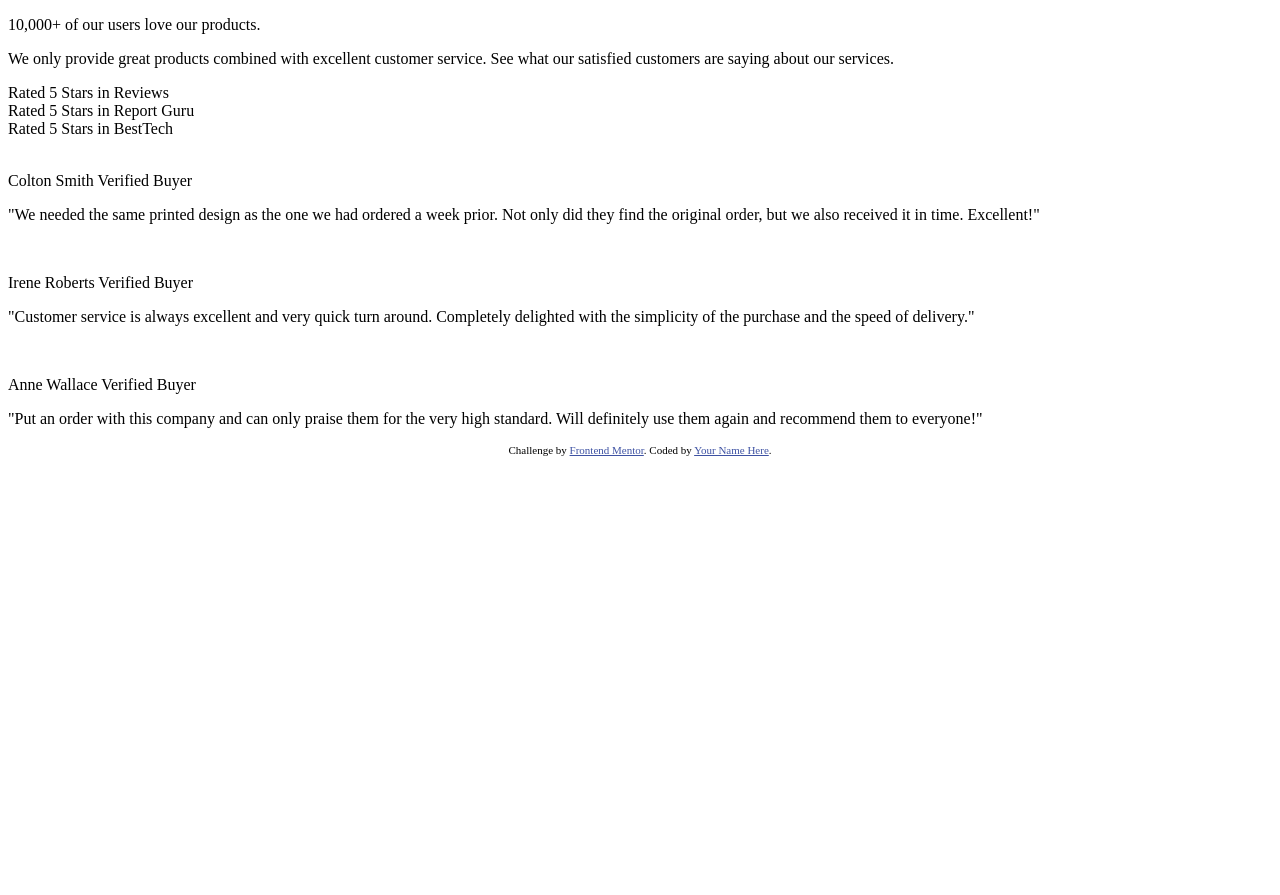
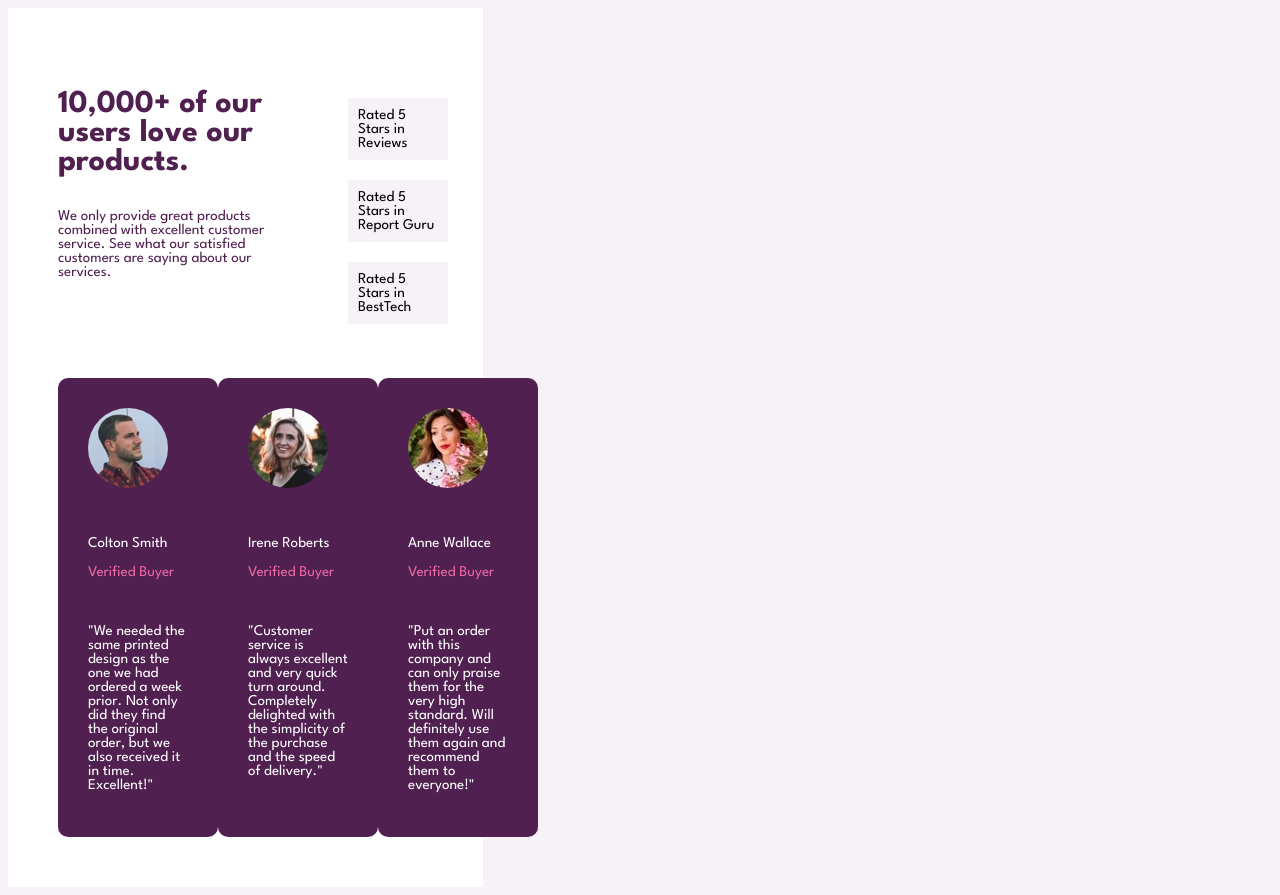
Before and after one commit to tomizdebski/social-proof-section-master, a plain HTML site: page index.html in a window 1280 px wide. Before the commit the page ends 800 px from the top, so only its background shows below. Drawn offline with Linux system fonts and the light colour scheme.

Commit message:
second commit

```diff
--- a/index.html
+++ b/index.html
@@ -11,22 +11,19 @@
       sizes="32x32"
       href="./images/favicon-32x32.png"
     />
+    <link rel="preconnect" href="https://fonts.googleapis.com">
+    <link rel="preconnect" href="https://fonts.gstatic.com" crossorigin>
+    <link href="https://fonts.googleapis.com/css2?family=League+Spartan:wght@400;500;700&display=swap" rel="stylesheet">
+    <link rel="stylesheet" href="style.css">
 
     <title>Frontend Mentor | Social proof section</title>
 
     <!-- Feel free to remove these styles or customise in your own stylesheet 👍 -->
-    <style>
-      .attribution {
-        font-size: 11px;
-        text-align: center;
-      }
-      .attribution a {
-        color: hsl(228, 45%, 44%);
-      }
-    </style>
+
   </head>
   <body>
     <div class="container">
+      <div class="nav">
       <div class="description">
         <p class="description__p--first">10,000+ of our users love our products.</p>
         <p class="description__p--last">We only provide great products combined with excellent customer service.
@@ -34,56 +31,53 @@
       </div>
 
       <div class="rated">
-        <div class="rated__desc--1">Rated 5 Stars in Reviews</div>
-        <div class="rated__desc--2">Rated 5 Stars in Report Guru</div>
-        <div class="rated__desc--3">Rated 5 Stars in BestTech</div>
+        <div class="rated__desc--1 rat">Rated 5 Stars in Reviews</div>
+        <div class="rated__desc--2 rat">Rated 5 Stars in Report Guru</div>
+        <div class="rated__desc--3 rat">Rated 5 Stars in BestTech</div>
+      </div>
       </div>
 
       <div class="tiles">
-        <div class="tiles__desc--1">
-          <img src="" alt="" class="tiles__img">
-          <p>
+        <div class="tiles__desc--1 desc">
+          <img src="/images/image-colton.jpg" alt="" class="tiles__img">
+          <p class="name_p">
             Colton Smith
-            Verified Buyer
+            <p class="verifed">Verified Buyer</p>
           </p>
-          <p>
+          <p class="quote">
               "We needed the same printed design as the one we had ordered a week prior.
               Not only did they find the original order, but we also received it in time.
               Excellent!"
           </p>
         </div>
-        <div class="tiles__desc--2">
-          <img src="" alt="" class="tiles__img">
-          <p>
+        <div class="tiles__desc--2 desc">
+          <img src="/images/image-irene.jpg" alt="" class="tiles__img">
+          <p class="name_p">
             Irene Roberts
-            Verified Buyer
+            <p class="verifed">Verified Buyer</p>
           </p>
-          <p>
+          <p class="quote">
             "Customer service is always excellent and very quick turn around. Completely
             delighted with the simplicity of the purchase and the speed of delivery."
           </p>
         </div>
-        <div class="tiles__desc--3">
-          <img src="" alt="" class="tiles__img">
-          <p>
+        <div class="tiles__desc--3 desc">
+          <img src="/images/image-anne.jpg" alt="" class="tiles__img">
+          <p class="name_p">
             Anne Wallace
-            Verified Buyer
+            <p class="verifed">Verified Buyer</p>
           </p>
-          <p>
+          <p class="quote">
             "Put an order with this company and can only praise them for the very high
             standard. Will definitely use them again and recommend them to everyone!"
           </p>
         </div>
       </div>
-
-    </div>
+      </div>
 
 
-    <div class="attribution">
-      Challenge by
-      <a href="https://www.frontendmentor.io?ref=challenge" target="_blank"
-        >Frontend Mentor</a
-      >. Coded by <a href="#">Your Name Here</a>.
-    </div>
+
+
+
   </body>
 </html>
--- /dev/null
+++ b/style.css
@@ -0,0 +1,103 @@
+body {
+    font-family: League Spartan;
+    font-size: 15px;
+    background-color: hsl(300, 24%, 96%);
+}
+
+.container {
+    width: 375px;
+    display:flex;
+    flex-direction: column;
+    flex-wrap: wrap;
+    padding: 50px;
+    background-color: white;
+}
+
+@media (min-width: 1440px) {
+    .container {
+      width: 1440px;
+      flex-direction: row;
+    }
+
+  }
+
+.description {
+    flex-basis: 250px;
+    color: hsl(300, 43%, 22%)
+}
+.description__p--first {
+    font-size: 2rem;
+    font-weight: 800;
+
+}
+.nav {
+    display: flex;
+    justify-content: stretch;
+}
+
+
+
+
+.rated {
+    display:flex;
+    flex-wrap: wrap;
+    flex-direction: column;
+    flex-basis:25%;
+    padding:30px;
+    align-items: flex-end;
+    flex-basis: 1fr;
+}
+.rat {
+    background-color:hsl(300, 24%, 96%);
+    padding: 10px;
+    margin: 10px;
+
+}
+.rated__desc--1 {
+   align-self: flex-start;
+}
+
+.rated__desc--2 {
+    align-self: center;
+ }
+
+ .rated__desc--3 {
+    align-self: flex-end;
+ }
+
+
+
+
+.tiles {
+    display:flex;
+    justify-content: space-between;
+    flex-basis: 100%;
+
+
+
+}
+.desc {
+    flex-basis: 30%;
+    background-color: hsl(300, 43%, 22%);
+    color: white;
+    border-radius: 10px;
+}
+.tiles__img {
+
+    border-radius: 100%;
+    padding: 30px
+}
+.quote {
+    padding: 30px
+}
+.name_p {
+
+    width: 100px;
+    padding: 0 30px;
+
+
+}
+.verifed {
+    color: hsl(333, 80%, 67%);
+    padding: 0 30px
+}
```
